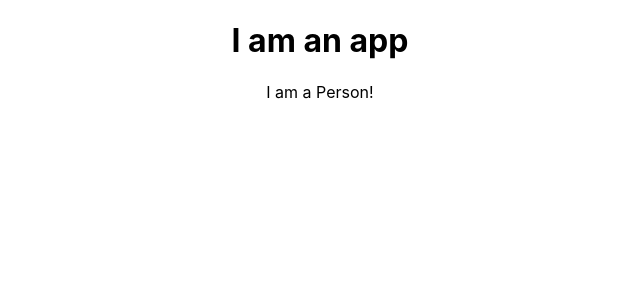
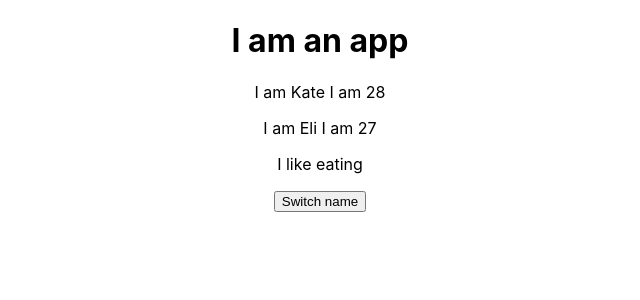
Before and after one commit to kkateli/react-project, a React (Create React App) app in the folder react-project/: page / in a window 1280 px wide. Shown: the top 300 px of the page, without its empty margins (320-960 px from the left). Built offline with nearby package versions, Linux system fonts and the light colour scheme.

Commit message:
Added button that changes names

```diff
--- a/react-project/src/App.js
+++ b/react-project/src/App.js
@@ -5,6 +5,19 @@ import "./App.css";
 import Person from './Person/Person';
 
 class App extends Component {
+  //we need to use state with care
+  state = {
+    persons: [{ name: "Kate", age: 28 }, { name: "eli", age: 28 }]
+  };
+  //event handler
+  switchNameHandler = () => {
+    //Dont do this: this.state.persons[0].name = 'Kate changed';
+    //setState will auto overwrite the parts that have been changed
+    //and untouch the identical parts. Changeing state will lead to changing the props
+    this.setState({
+      persons: [{ name: "Kate Li", age: 26 }, { name: "eli", age: 28 }]
+    });
+  };
   render() {
     return (
       /**This code is not HTML, it is JSX. It will be compile to different syntex when runing it.
@@ -16,14 +29,24 @@ class App extends Component {
       */
       //className is class in css.
       /**Never add anything outside the root element, here is App(Refers to index.js), because a jsx
-      * only allows one root. the best practice is to add css, jsx to the root so
-      * that we will not ness this around.
-      */
-     //if you are not wrapping anything in a element, we can use /> to self close the element
+       * only allows one root. the best practice is to add css, jsx to the root so
+       * that we will not ness this around.
+       */
+      //if you are not wrapping anything in a element, we can use /> to self close the element
+      //this.switchNameHandler doesnt have (), because we dont
+      //call the function but passing the reference of the function
       <div className="App">
         <h1>I am an app</h1>
 
-        <Person />
+        <Person
+          name={this.state.persons[0].name}
+          age={this.state.persons[0].age}
+          click = {this.switchNameHandler}
+        />
+        <Person name="Eli" age="27">
+          I like eating
+        </Person>
+        <button onClick={this.switchNameHandler}>Switch name</button>
       </div>
     );
   }
--- a/react-project/src/Person/Person.js
+++ b/react-project/src/Person/Person.js
@@ -1,8 +1,17 @@
 //This is Person component
 import React from 'react';
 
-const person = ()=>{
-    return <p>I am a Person!</p>
-
+const person = (props)=>{
+    //there is the way to declear name and age
+    //wrap what's returned in brakets to have multiple lines
+    //children here is a reserved word to return information we written in the element:
+    //<Person>here is the info</Person>
+    //we can pass methods as props, this can change the state
+    //from another file which doesnt have direct access
+    return(
+        <div><p onClick={props.click}>I am {props.name} I am {props.age}</p>
+        <p>{props.children}</p>
+        </div>
+        )
 }
 export default person;
```
